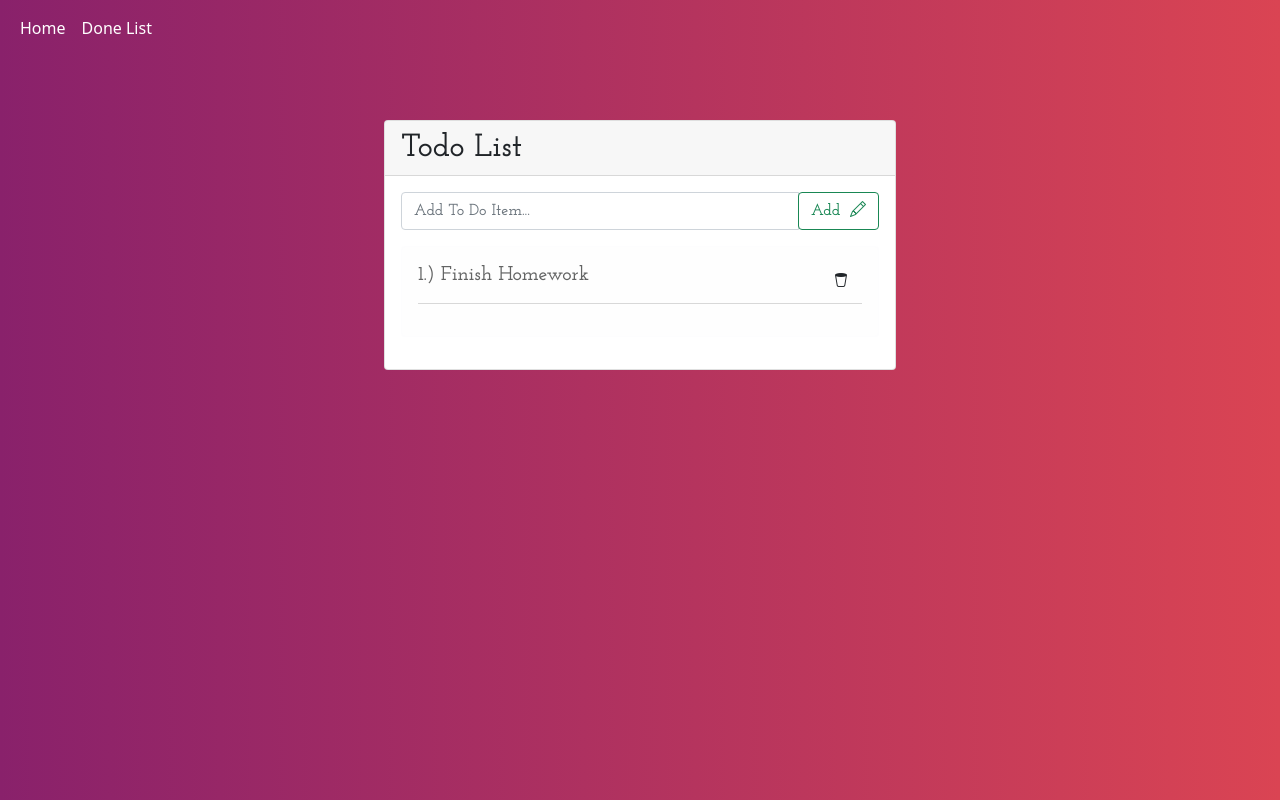
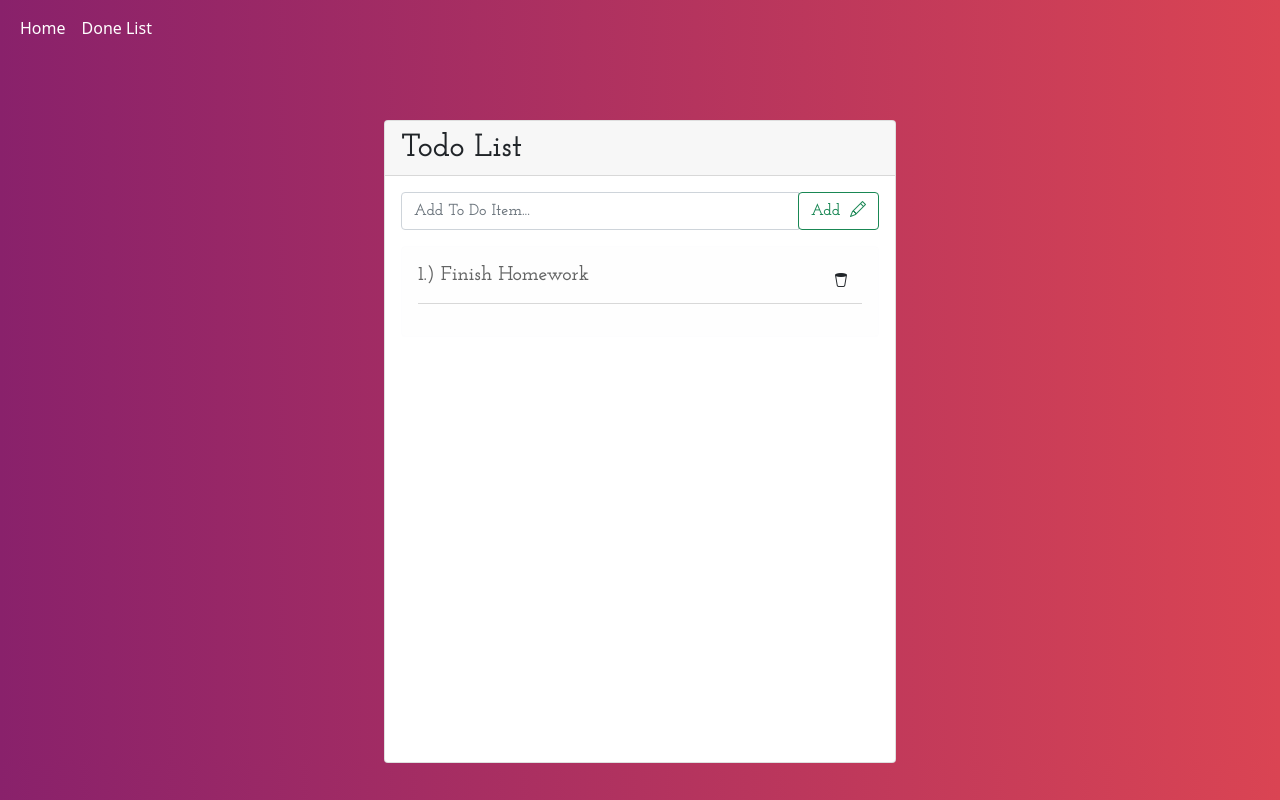
Before and after one commit to David-Salonga/React-Redux, a React (Create React App) app: page / in a window 1280 px wide. Built offline with nearby package versions, Linux system fonts and the light colour scheme; no server answers.

Commit message:
[React-ToDoList][Francis]  style: added css styling

```diff
--- a/src/App.js
+++ b/src/App.js
@@ -18,7 +18,7 @@ function App() {
               <Link className="nav-link active navbar-text" to="/">Home</Link>
             </li>
             <li className="nav-item">
-              <Link className="nav-link active navbar-text" to="/done">Done List</Link>
+              <Link className="nav-link navbar-text" to="/done">Done List</Link>
             </li>
           </ul>
         </div>
--- a/src/features/components/ToDoItem.js
+++ b/src/features/components/ToDoItem.js
@@ -32,13 +32,11 @@ function ToDoItem(props) {
     return (
 
         <div className={`alert alert-light ${todoStatus} text `} onClick={handleClick}>
-            <p>
             <h5 className="animate__bounceIn">{todo.id}.) {todo.text}
             <button type="button" className="btn btn-link-danger btnRight" onClick={deleteClick}>
             <span aria-hidden="true"><i className="bi bi-trash2"></i></span>
             </button>
             </h5>
-                </p>
             <hr/>
         </div>
     )
--- a/src/features/components/TodoForm.js
+++ b/src/features/components/TodoForm.js
@@ -24,7 +24,7 @@ function TodoForm() {
     }
 
     return (
-        <div className="input-group mb-3 todoForm text">
+        <div className="input-group mb-3 todoForm text ">
         <input type="text" className="form-control" placeholder="Add To Do Item..." value={text} onChange={handlerChange}/>
         <div className="input-group-append">
         <button className="btn btn-outline-success" type="button" onClick={handlerAdd}>Add&nbsp;&nbsp;<i className="bi bi-pencil"></i></button>
--- a/src/features/components/TodoGroup.js
+++ b/src/features/components/TodoGroup.js
@@ -9,7 +9,7 @@ function TodoGroup() {
     const todoIds = useSelector(selectTodosId);
 
     return (
-        <div    >
+        <div className="scrollable" >
             {todoIds.map((id) => (
                 <ToDoItem key={id} id={id}/>
             ))}
--- a/src/features/reducers/todosSlice.js
+++ b/src/features/reducers/todosSlice.js
@@ -1,6 +1,5 @@
 import { createSlice } from "@reduxjs/toolkit";
 import { createEntityAdapter } from "@reduxjs/toolkit";
-import {v4 as uuid } from "uuid";
 import { createSelector } from "reselect";
 
 const todoAdapter = createEntityAdapter();
--- a/src/styles/style.css
+++ b/src/styles/style.css
@@ -63,3 +63,9 @@ span:hover {
 p:hover{
     background-color: whitesmoke;
 }
+
+.scrollable{
+    overflow: auto;
+    position:relative;
+    height: 500px;
+}
```
